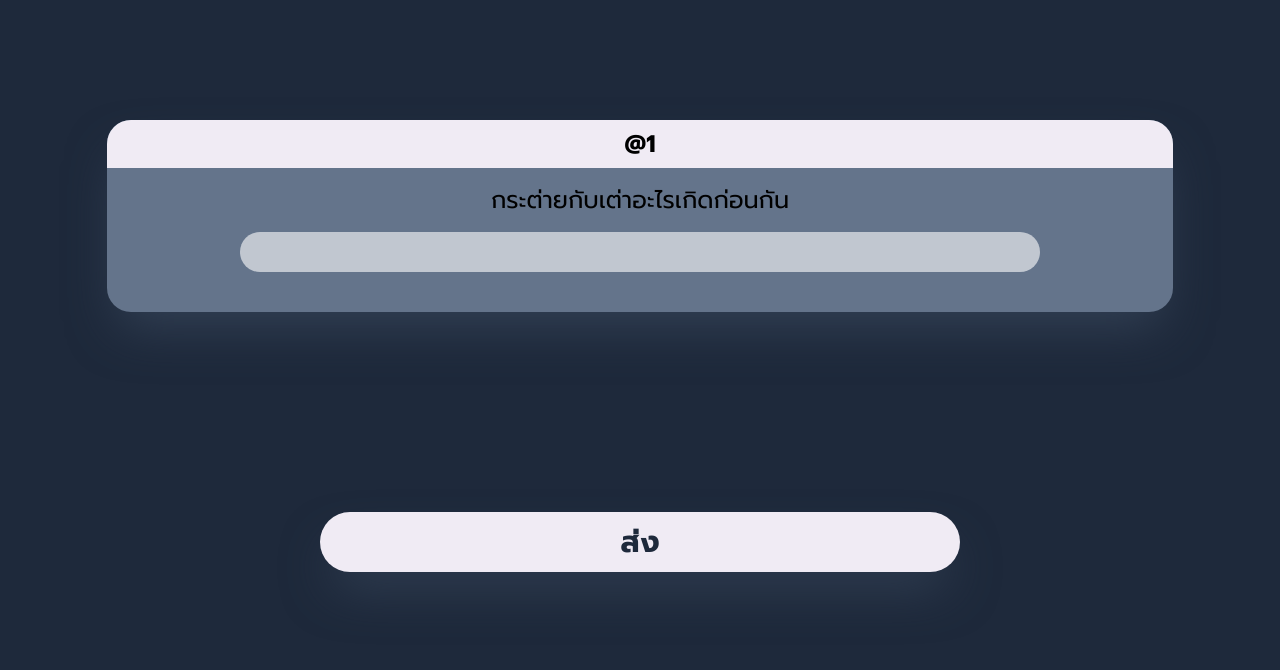
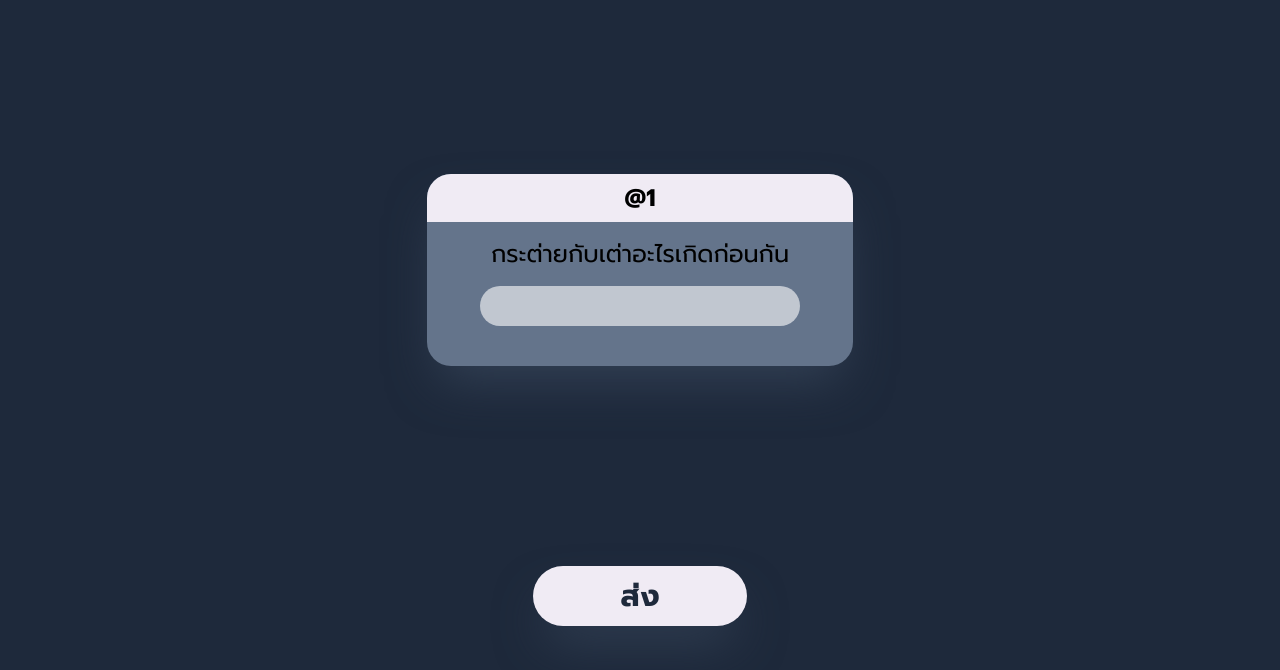
Before and after one commit to tonkaew131/askme, a Next.js app: page /ask/1 in a window 1280 px wide. Shown: the top 670 px of the page. Built offline with nearby package versions, Linux system fonts and the light colour scheme.

Commit message:
Fixed Question Page resonsibility

```diff
--- a/pages/ask/[accountID].js
+++ b/pages/ask/[accountID].js
@@ -5,9 +5,9 @@ export default function AskMe() {
     const { accountID } = router.query;
 
     return (
-        <div className="bg-slate-800 w-screen h-screen font-Prompt text-4xl">
-            <div className="w-full h-[15%]"/>
-            <div className="bg-slate-500 w-10/12 pb-10 overflow-clip rounded-3xl mx-auto text-center text-2xl shadow-2xl shadow-slate-700">
+        <div className="bg-slate-800 w-screen h-screen font-Prompt text-4xl flex justify-center">
+            <div className="my-auto w-full">
+                <div className="bg-slate-500 w-10/12 pb-10 overflow-clip rounded-3xl mx-auto text-center text-2xl shadow-2xl shadow-slate-700 lg:w-1/3">
                     <p className="bg-text py-2 text-black font-extrabold">@{accountID}</p>
                     <p className="w-10/12 mx-auto mt-4">{'กระต่ายกับเต่าอะไรเกิดก่อนกัน'}</p>
                     <div className="mt-4 w-3/4 bg-white bg-opacity-60 mx-auto p-1 rounded-full">
@@ -15,8 +15,9 @@ export default function AskMe() {
                     </div>
                 </div>
 
-            <div className="bg-text text-slate-800 w-1/2 text-center py-3 rounded-full mx-auto mt-[25vh] text-3xl shadow-2xl shadow-slate-700 font-bold active:scale-[0.98]">
+                <div className="bg-text text-slate-800 w-1/2 text-center py-3 rounded-full mx-auto mt-[25vh] text-3xl shadow-2xl shadow-slate-700 font-bold active:scale-[0.98] lg:w-2/12">
                     ส่ง
+                </div>
             </div>
         </div>
     );
```
Lines whose indentation alone changed are shown as unchanged.
